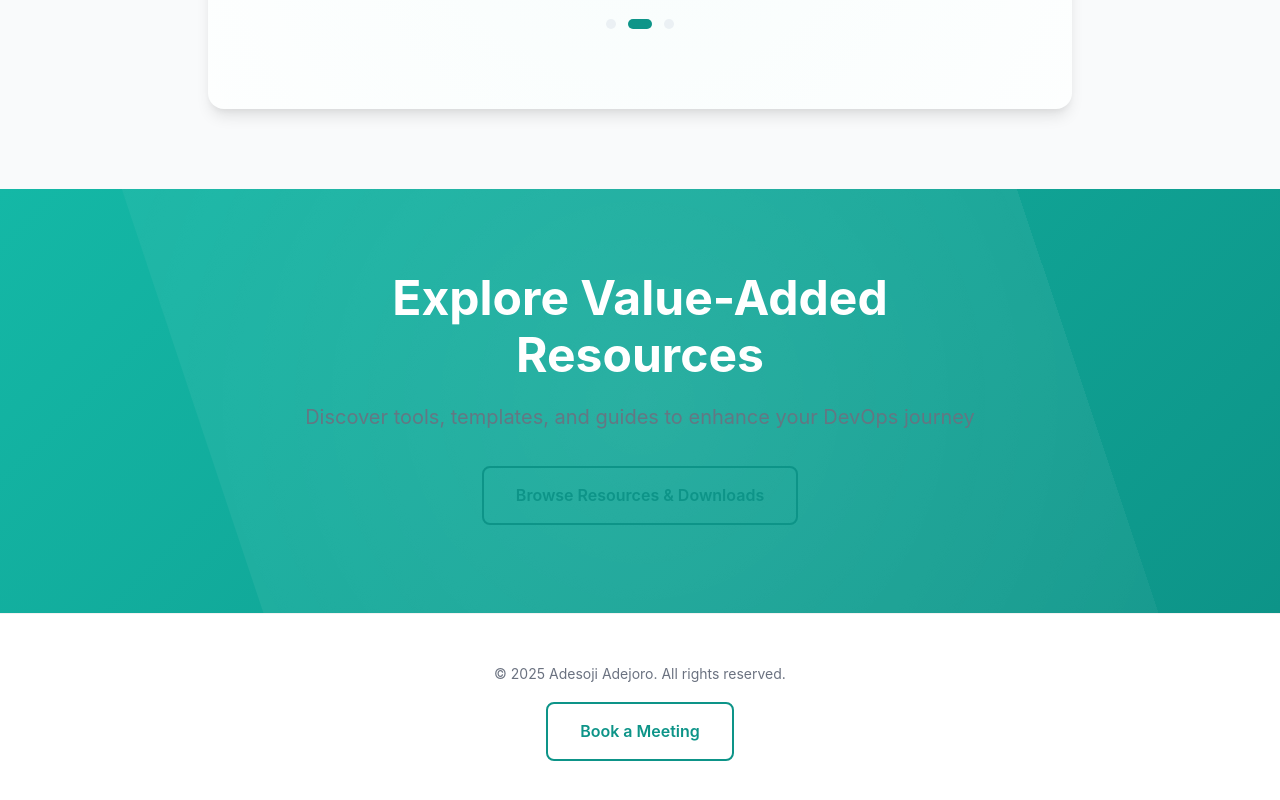
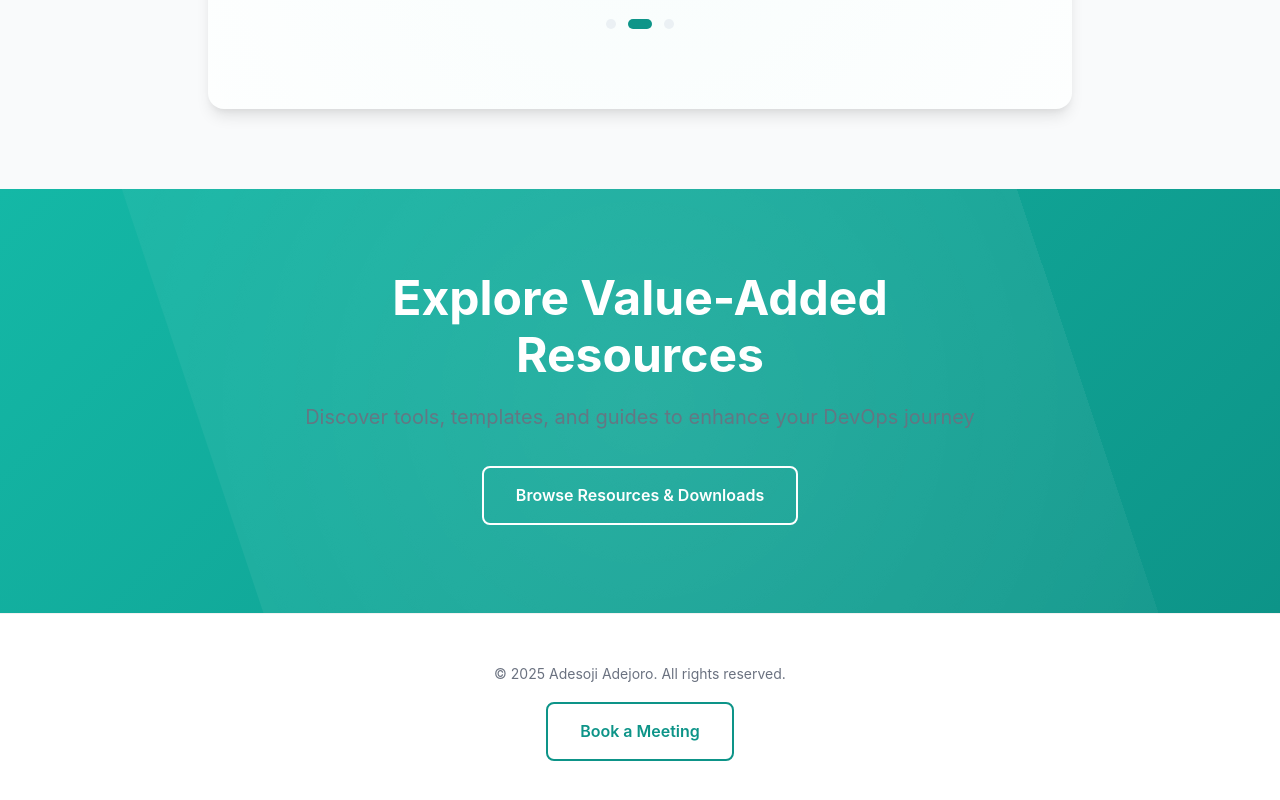
Before and after one commit to SojiJoro/adesoji-portfolio, a Next.js app: page / in a window 1280 px wide. Shown: the part 1763-2563 px from the top of the page. Built offline with nearby package versions, Linux system fonts and the light colour scheme.

Commit message:
Fix CTA button contrast

```diff
--- a/src/app/page.tsx
+++ b/src/app/page.tsx
@@ -65,7 +65,7 @@ export default function HomePage() {
           <p className="text-xl mb-8 opacity-90">
             Discover tools, templates, and guides to enhance your DevOps journey
           </p>
-          <Link href="/resources" className="btn btn-secondary">
+          <Link href="/resources" className="btn btn-secondary cta-button">
             Browse Resources & Downloads
           </Link>
         </div>
--- a/styles/globals.css
+++ b/styles/globals.css
@@ -303,6 +303,17 @@ li {
   transform: translateY(-2px);
 }
 
+/* Button variant for gradient CTA sections */
+.cta-button {
+  color: var(--color-white);
+  border-color: var(--color-white);
+}
+
+.cta-button:hover {
+  background-color: var(--color-white);
+  color: var(--color-primary);
+}
+
 .btn-learn-more {
   align-self: flex-start;
   padding: 0.625rem 1.5rem;
```
